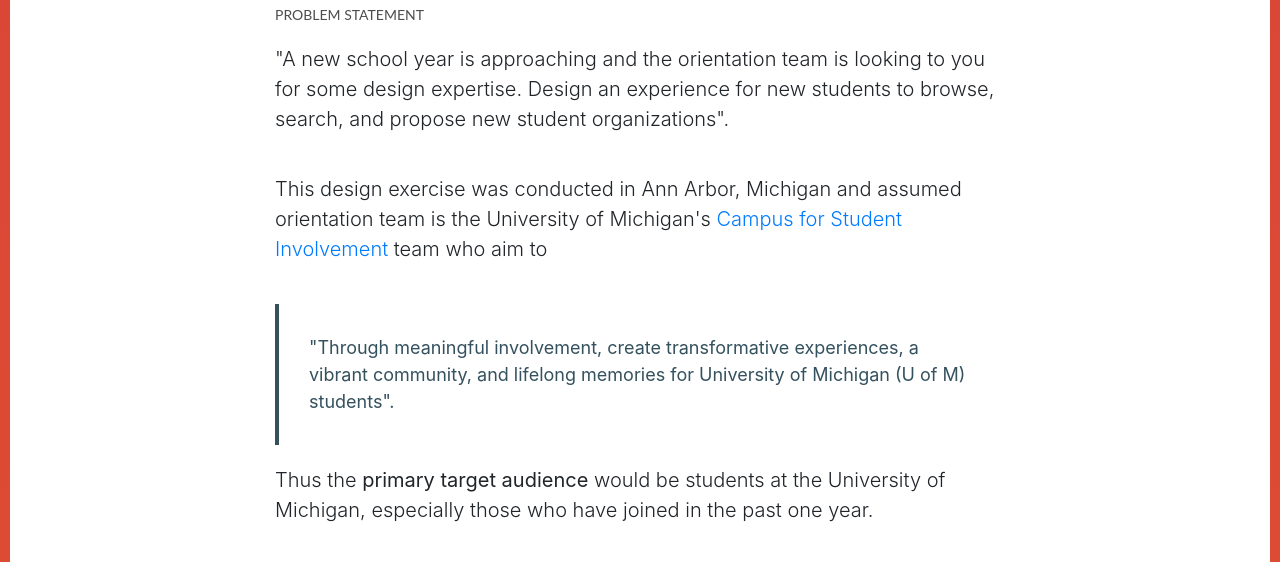
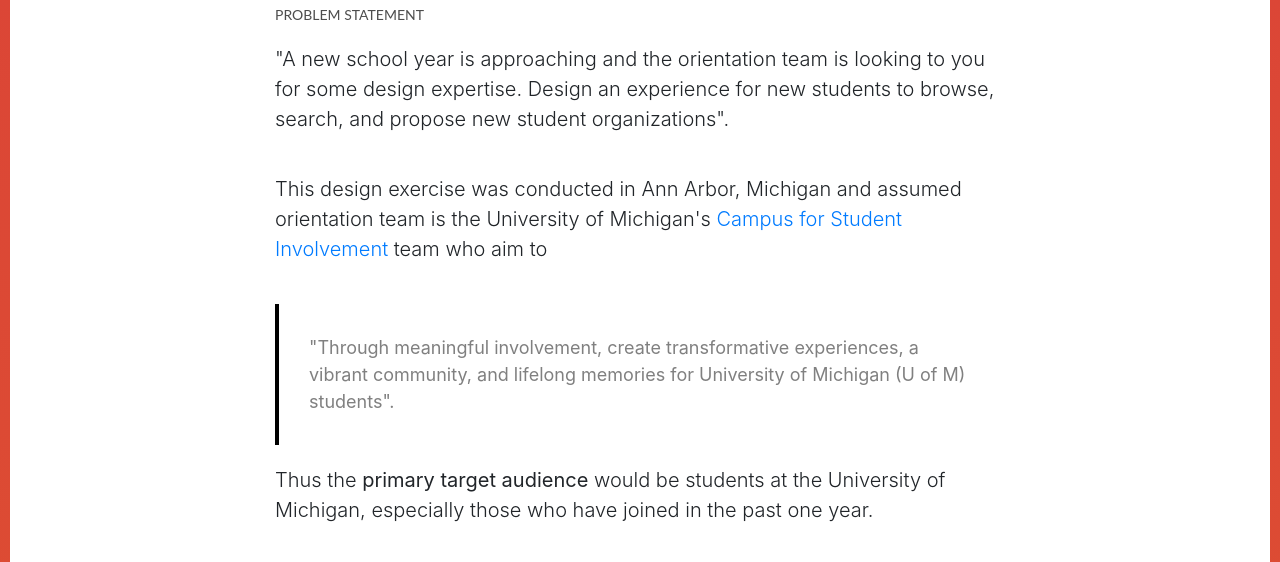
Before and after one commit to onayak/onayak.github.io, a website: page index.html in a window 1280 px wide. Shown: the part 231-793 px from the top of the page. Drawn offline with nearby package versions, Linux system fonts and the light colour scheme; grey boxes are pictures that could not be loaded; files whose address does not match are found by name; a web font is replaced by a local one.

Commit message:
Add files via upload

```diff
--- a/css/main.css
+++ b/css/main.css
@@ -52,12 +52,12 @@ color: #4d4d4d;
 }
 
 blockquote{
-   border-left: 4px solid #34515E;
+   border-left: 4px solid black;
     /* border-radius: 4px; */
     padding: 30px;
     font-size: 16px;
     /* font-style: italic; */
-    color: #34515E;
+    color: grey;
     padding: 30px;
     font-size: 18px;
     font-style: normal;}
```
